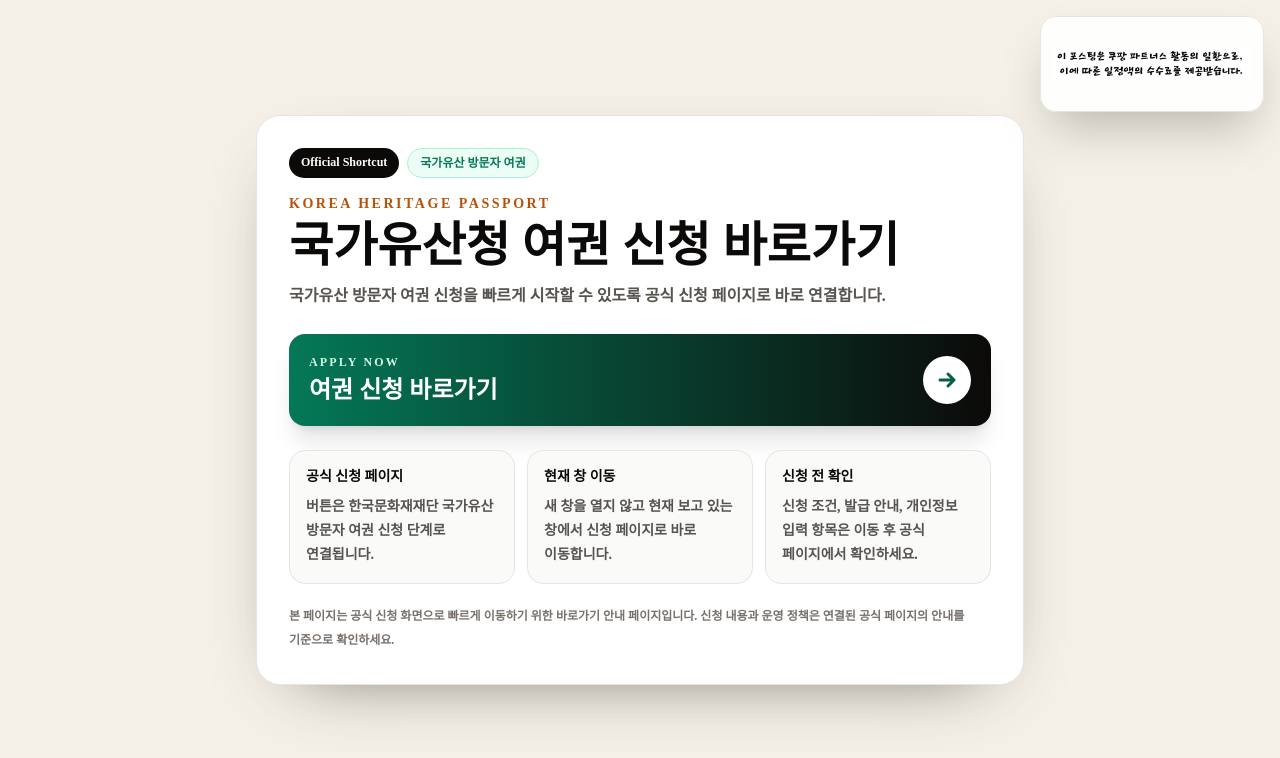
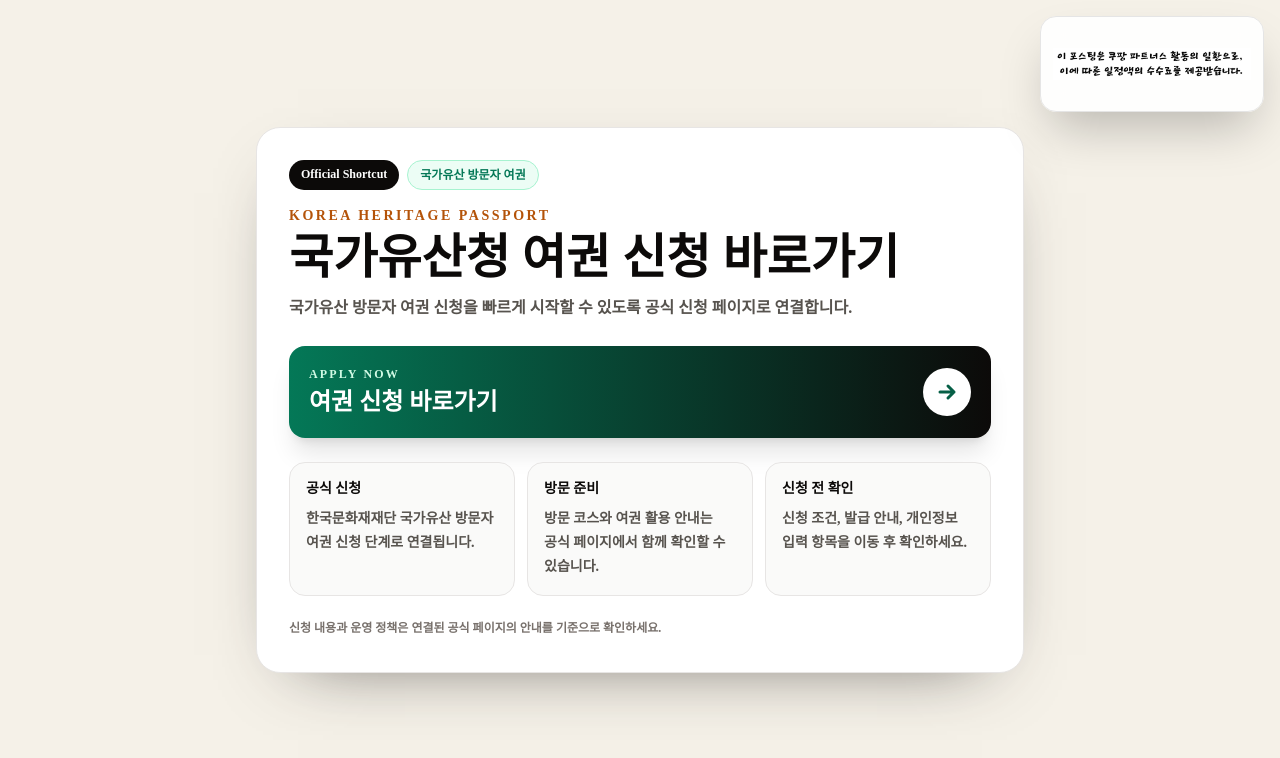
Before and after one commit to feel2174/blog-sitemap, a Next.js app: page /heritage-passport in a window 1280 px wide. Shown: the top 758 px of the page. Built offline with nearby package versions, Linux system fonts and the light colour scheme; a web font is replaced by a local one.

Commit message:
Simplify heritage passport copy

```diff
--- a/src/app/heritage-passport/page.tsx
+++ b/src/app/heritage-passport/page.tsx
@@ -5,7 +5,7 @@ const passportApplyUrl = 'https://www.kh.or.kr/visit/kor/tour/passport/step1.do'
 export const metadata: Metadata = {
   title: '국가유산청 여권 신청 바로가기 | 국가유산 방문자 여권',
   description:
-    '국가유산 방문자 여권 신청 페이지로 바로 이동할 수 있는 원페이지 바로가기입니다. 새 창이 아닌 현재 창에서 공식 신청 페이지로 이동합니다.',
+    '국가유산 방문자 여권 신청 페이지로 바로 이동할 수 있는 원페이지 바로가기입니다.',
   keywords: ['국가유산청 여권', '국가유산 방문자 여권', '국가유산 여권 신청', '국가유산 방문 캠페인'],
   alternates: {
     canonical: '/heritage-passport',
@@ -20,16 +20,16 @@ export const metadata: Metadata = {
 
 const notes = [
   {
-    title: '공식 신청 페이지',
-    body: '버튼은 한국문화재재단 국가유산 방문자 여권 신청 단계로 연결됩니다.',
+    title: '공식 신청',
+    body: '한국문화재재단 국가유산 방문자 여권 신청 단계로 연결됩니다.',
   },
   {
-    title: '현재 창 이동',
-    body: '새 창을 열지 않고 현재 보고 있는 창에서 신청 페이지로 바로 이동합니다.',
+    title: '방문 준비',
+    body: '방문 코스와 여권 활용 안내는 공식 페이지에서 함께 확인할 수 있습니다.',
   },
   {
     title: '신청 전 확인',
-    body: '신청 조건, 발급 안내, 개인정보 입력 항목은 이동 후 공식 페이지에서 확인하세요.',
+    body: '신청 조건, 발급 안내, 개인정보 입력 항목을 이동 후 확인하세요.',
   },
 ];
 
@@ -48,7 +48,7 @@ export default function HeritagePassportPage() {
           <p className="text-sm font-black uppercase tracking-[0.18em] text-amber-700">Korea Heritage Passport</p>
           <h1 className="mt-2 text-3xl font-black leading-tight sm:text-5xl">국가유산청 여권 신청 바로가기</h1>
           <p className="mt-3 text-base font-semibold leading-7 text-stone-600">
-            국가유산 방문자 여권 신청을 빠르게 시작할 수 있도록 공식 신청 페이지로 바로 연결합니다.
+            국가유산 방문자 여권 신청을 빠르게 시작할 수 있도록 공식 신청 페이지로 연결합니다.
           </p>
 
           <a
@@ -77,7 +77,7 @@ export default function HeritagePassportPage() {
           </div>
 
           <p className="mt-5 text-xs font-semibold leading-6 text-stone-500">
-            본 페이지는 공식 신청 화면으로 빠르게 이동하기 위한 바로가기 안내 페이지입니다. 신청 내용과 운영 정책은 연결된 공식 페이지의 안내를 기준으로 확인하세요.
+            신청 내용과 운영 정책은 연결된 공식 페이지의 안내를 기준으로 확인하세요.
           </p>
         </div>
       </section>
```
